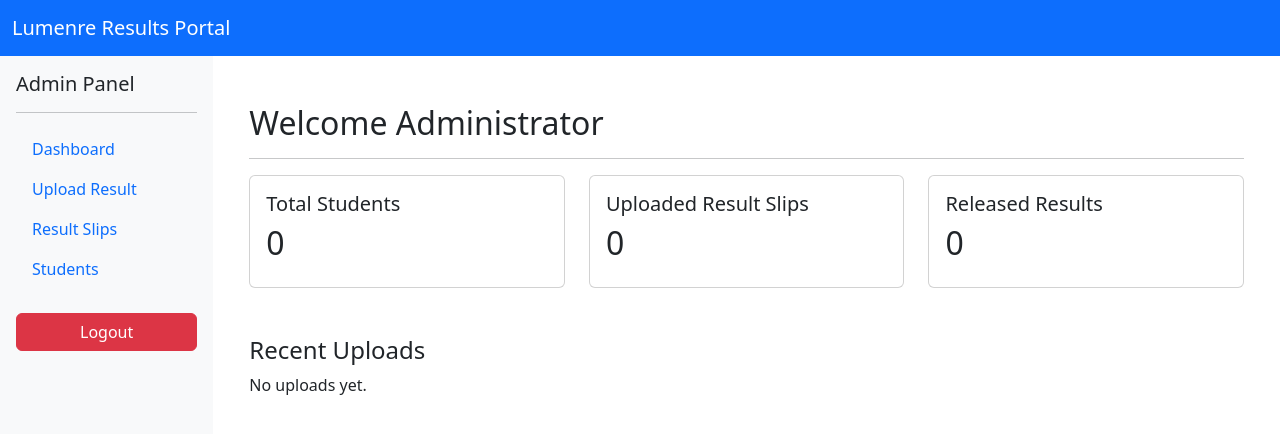
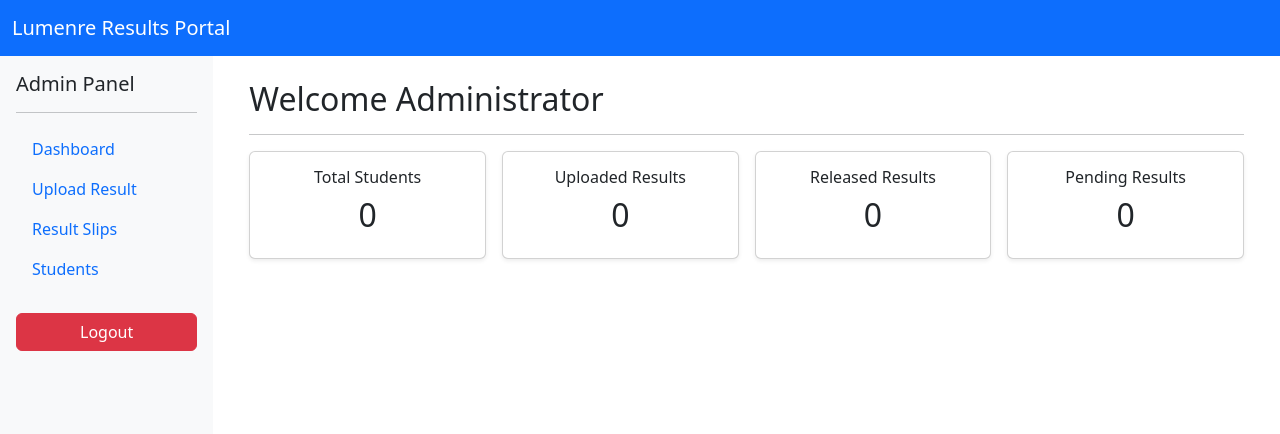
Before and after one commit to cj7code/lumenre_rp, a React (Vite) app in the folder client/: page /admin/dashboard in a window 1280 px wide. Shown: the top 434 px of the page. Built offline with nearby package versions, Linux system fonts and the light colour scheme; no server answers.

Commit message:
Add live admin dashboard statistics

```diff
--- a/client/src/pages/AdminDashboard.jsx
+++ b/client/src/pages/AdminDashboard.jsx
@@ -2,61 +2,97 @@
  * ==========================================================
  * pages/AdminDashboard.jsx
  * ----------------------------------------------------------
- * Main administrator dashboard.
+ * Administrator Dashboard
+ * Displays system statistics and quick overview.
  * ==========================================================
  */
 
-import { useContext } from "react";
+import { useContext, useEffect, useState } from "react";
+import API from "../api/axios";
 import { AdminAuthContext } from "../context/AdminAuthContext";
 
 const AdminDashboard = () => {
 
-  const { admin } = useContext(AdminAuthContext);
+  const { admin, adminToken } = useContext(AdminAuthContext);
+
+  const [stats, setStats] = useState({
+    totalStudents: 0,
+    uploadedResults: 0,
+    releasedResults: 0,
+    pendingResults: 0
+  });
+
+  useEffect(() => {
+    loadDashboardStats();
+  }, []);
+
+  const loadDashboardStats = async () => {
+    try {
+
+      const response = await API.get(
+        "/result-slips/dashboard",
+        {
+          headers: {
+            Authorization: `Bearer ${adminToken}`
+          }
+        }
+      );
+
+      setStats(response.data.data);
+
+    } catch (error) {
+      console.error(error);
+    }
+  };
 
   return (
 
-    <div className="container mt-4">
+    <div className="container-fluid">
 
-      <h2>
+      <h2 className="mb-3">
         Welcome {admin?.fullName || "Administrator"}
       </h2>
 
       <hr />
 
-      <div className="row">
+      <div className="row g-3">
 
-            <div className="col-md-4">
-            <div className="card">
-                <div className="card-body">
-                <h5>Total Students</h5>
-                <h2>0</h2>
+        <div className="col-md-3">
+          <div className="card shadow-sm">
+            <div className="card-body text-center">
+              <h6>Total Students</h6>
+              <h2>{stats.totalStudents}</h2>
             </div>
           </div>
         </div>
 
-            <div className="col-md-4">
-            <div className="card">
-                <div className="card-body">
-                <h5>Uploaded Result Slips</h5>
-                <h2>0</h2>
+        <div className="col-md-3">
+          <div className="card shadow-sm">
+            <div className="card-body text-center">
+              <h6>Uploaded Results</h6>
+              <h2>{stats.uploadedResults}</h2>
             </div>
           </div>
         </div>
 
-            <div className="col-md-4">
-            <div className="card">
-                <div className="card-body">
-                <h5>Released Results</h5>
-                <h2>0</h2>
+        <div className="col-md-3">
+          <div className="card shadow-sm">
+            <div className="card-body text-center">
+              <h6>Released Results</h6>
+              <h2>{stats.releasedResults}</h2>
             </div>
           </div>
         </div>
 
+        <div className="col-md-3">
+          <div className="card shadow-sm">
+            <div className="card-body text-center">
+              <h6>Pending Results</h6>
+              <h2>{stats.pendingResults}</h2>
+            </div>
+          </div>
         </div>
 
-      <div className="mt-5">
-        <h4>Recent Uploads</h4>
-        <p>No uploads yet.</p>
       </div>
 
     </div>
```
Also changed, not shown: 1 other file (tests, documents, lock files or other folders). Lines whose indentation alone changed are shown as unchanged.
